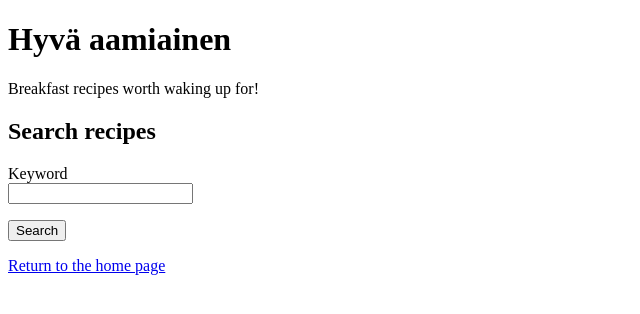
After one commit to verakimo/breakfast, a Flask app: page /find_recipe in a window 1280 px wide. The commit adds this page. Shown: the top 314 px of the page, without its empty margins (0-640 px from the left). Run offline with Flask 3, Linux system fonts and the light colour scheme.

Commit message:
Implement recipe search

```diff
--- a/app.py
+++ b/app.py
@@ -26,6 +26,26 @@ def index():
     """Show the home page and the list of recipes."""
     all_recipes = recipes.get_recipes()
     return render_template("index.html", recipes=all_recipes)
+
+
+@app.route("/find_recipe")
+def find_recipe():
+    """Show the recipe search form and search results."""
+    query = request.args.get("query", "").strip()
+
+    if len(query) > 100:
+        return "The search query must contain at most 100 characters.", 400
+
+    if query:
+        results = recipes.find_recipes(query)
+    else:
+        results = []
+
+    return render_template(
+        "find_recipe.html",
+        query=query,
+        results=results,
+    )
 
 
 @app.route("/register")
--- /dev/null
+++ b/templates/find_recipe.html
@@ -0,0 +1,49 @@
+<!DOCTYPE html>
+<html lang="en">
+<head>
+  <meta charset="UTF-8">
+  <meta name="viewport" content="width=device-width, initial-scale=1.0">
+  <title>Search recipes | Hyvä aamiainen</title>
+</head>
+<body>
+  <header>
+    <h1>Hyvä aamiainen</h1>
+    <p>Breakfast recipes worth waking up for!</p>
+  </header>
+
+  <main>
+    <h2>Search recipes</h2>
+
+    <form action="/find_recipe" method="get">
+      <p>
+        <label for="query">Keyword</label><br>
+        <input
+          id="query"
+          name="query"
+          type="text"
+          value="{{ query }}"
+          maxlength="100"
+        >
+      </p>
+
+      <button type="submit">Search</button>
+    </form>
+
+    <p><a href="/">Return to the home page</a></p>
+
+    {% if query %}
+      <section>
+        <h2>Search results</h2>
+
+        {% for recipe in results %}
+          <p>
+            <a href="/recipe/{{ recipe.id }}">{{ recipe.title }}</a>
+          </p>
+        {% else %}
+          <p>No matching recipes were found.</p>
+        {% endfor %}
+      </section>
+    {% endif %}
+  </main>
+</body>
+</html>
--- a/templates/index.html
+++ b/templates/index.html
@@ -12,6 +12,8 @@
   </header>
 
   <main>
+    <p><a href="/find_recipe">Search recipes</a></p>
+
     <section>
       <h2>Recipes</h2>
 
```
Also changed, not shown: recipes.py (+15 -0 lines).
